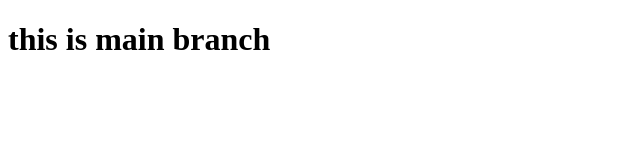
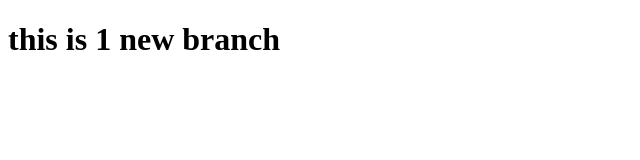
Before and after one commit to Qasim-Qureshi/branch, a plain HTML site: page index.html in a window 1280 px wide. Shown: the whole page, without its empty margins (0-640 px from the left). Drawn offline with Linux system fonts and the light colour scheme.

Commit message:
1 new branch work

```diff
--- a/index.html
+++ b/index.html
@@ -6,6 +6,6 @@
     <title>Document</title>
 </head>
 <body>
-    <h1>this is main branch</h1>
+    <h1>this is 1 new branch</h1>
 </body>
 </html>
```
